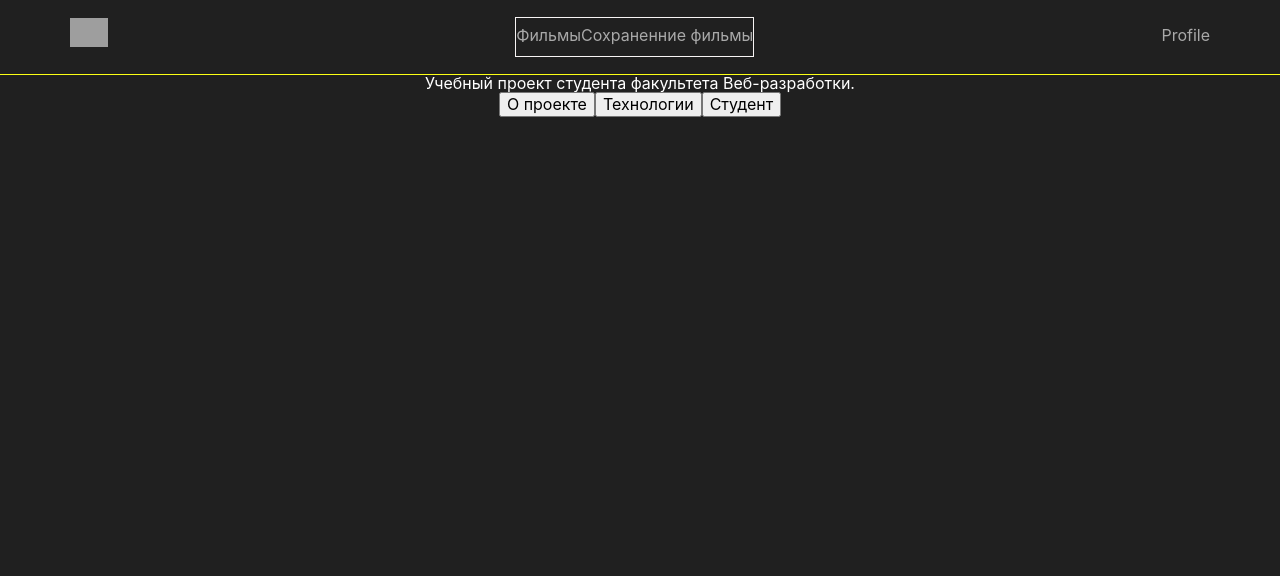
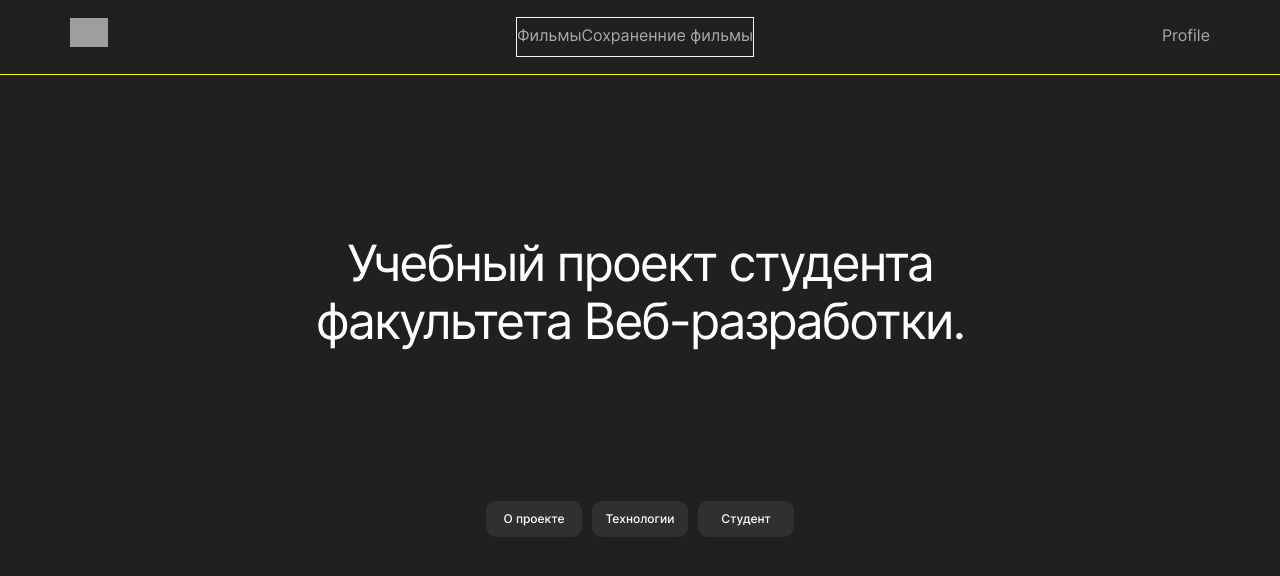
Before and after one commit to 7Sergey/movies-explorer-frontend, a React (Create React App) app: page / in a window 1280 px wide. Shown: the top 576 px of the page. Built offline with nearby package versions, Linux system fonts and the light colour scheme; grey boxes are pictures that could not be loaded.

Commit message:
add Promo

```diff
--- a/src/components/Main/Main.js
+++ b/src/components/Main/Main.js
@@ -1,11 +1,9 @@
-import NavTab from "../NavTab/NavTab";
 import Promo from "../Promo/Promo";
 
 function Main() {
   return (
     <div className="Main">
       <Promo />
-      <NavTab />
     </div>
   );
 }
--- a/src/components/NavTab/NavTab.css
+++ b/src/components/NavTab/NavTab.css
@@ -0,0 +1,22 @@
+.nav-tab {
+  display: flex;
+  flex-direction: row;
+  margin: 0 auto;
+  grid-column-gap: 10px;
+}
+
+.nav-tab__item {
+  display: flex;
+  align-items: center;
+  justify-content: center;
+  width: 96px;
+  height: 36px;
+  border-radius: 10px;
+  font-family: Inter;
+  font-size: 12px;
+  font-weight: 500;
+  line-height: 16px;
+  letter-spacing: 0px;
+  background-color: #303030;
+  color: white;
+}
--- a/src/components/NavTab/NavTab.js
+++ b/src/components/NavTab/NavTab.js
@@ -1,9 +1,11 @@
+import "./NavTab.css";
+
 function NavTab() {
   return (
-    <div>
-      <button>О проекте</button>
-      <button>Технологии</button>
-      <button>Студент</button>
+    <div className="nav-tab">
+      <div className="nav-tab__item">О проекте</div>
+      <div className="nav-tab__item">Технологии</div>
+      <div className="nav-tab__item">Студент</div>
     </div>
   );
 }
--- a/src/components/Promo/Promo.css
+++ b/src/components/Promo/Promo.css
@@ -0,0 +1,14 @@
+.promo {
+  display: flex;
+  flex-direction: column;
+}
+.promo__header {
+  font-family: Inter;
+  font-size: 50px;
+  font-weight: 400;
+  line-height: 58px;
+  letter-spacing: -0.04em;
+  text-align: center;
+  max-width: 730px;
+  margin: 160px auto 151px;
+}
--- a/src/components/Promo/Promo.js
+++ b/src/components/Promo/Promo.js
@@ -1,5 +1,15 @@
+import NavTab from "../NavTab/NavTab";
+import "./Promo.css";
+
 function Promo() {
-  return <div>Учебный проект студента факультета Веб-разработки.</div>;
+  return (
+    <div className="promo">
+      <h1 className="promo__header">
+        Учебный проект студента факультета Веб-разработки.
+      </h1>
+      <NavTab />
+    </div>
+  );
 }
 
 export default Promo;
--- a/src/index.css
+++ b/src/index.css
@@ -1 +1,2 @@
 @import url(./vendor/normalize.css);
+@import url(./vendor/fonts/fonts.css);
--- /dev/null
+++ b/src/vendor/fonts/fonts.css
@@ -0,0 +1,15 @@
+@font-face {
+  font-family: "Inter";
+  font-style: normal;
+  font-weight: 400;
+  font-display: swap;
+  src: url("./Inter-Regular.ttf");
+}
+
+@font-face {
+  font-family: "Inter";
+  font-style: normal;
+  font-weight: 500;
+  font-display: swap;
+  src: url("./Inter-Medium.ttf");
+}
```
Also changed, not shown: src/vendor/fonts/Inter-Medium.ttf (added), src/vendor/fonts/Inter-Regular.ttf (added).
